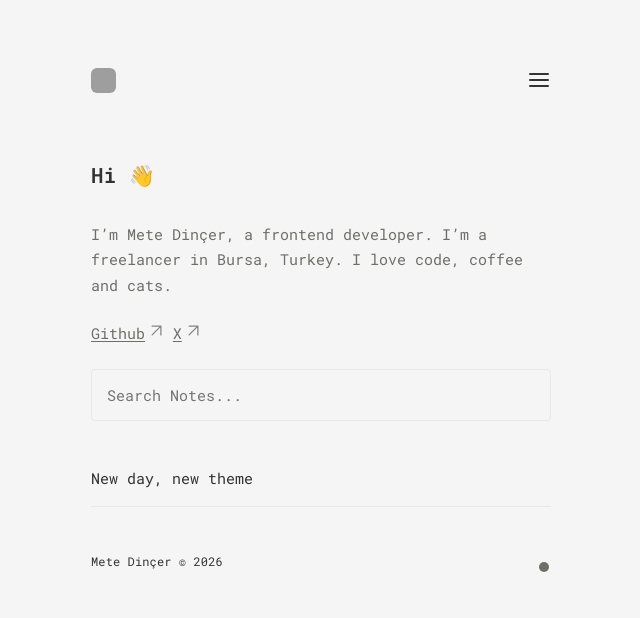
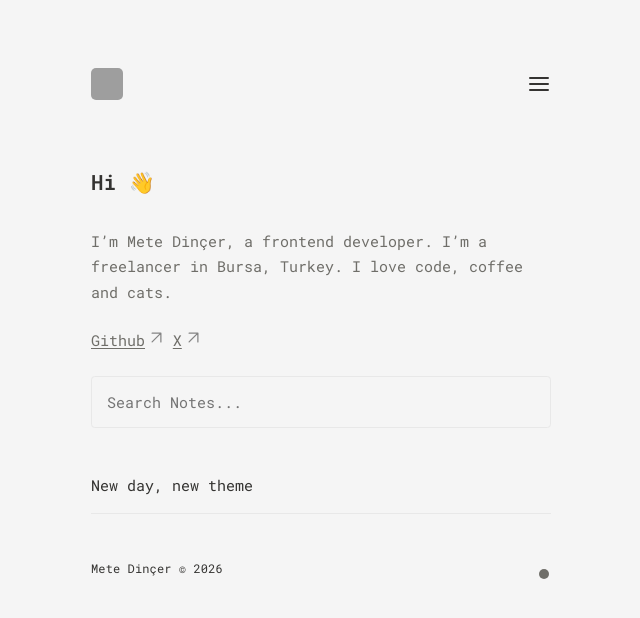
Before and after one commit to medincer/medincer.github.io, a Jekyll site: the page built from pages/index.md, in a window 1280 px wide. Shown: the top 618 px of the page, without its empty margins (319-959 px from the left). Built offline with Jekyll 4.4.1, drawn with Linux system fonts in a browser that asks for light colours; grey boxes are pictures that could not be loaded.

Commit message:
Adjust avatar image size and style in Nav.html
Updated the avatar image size and border radius in the navigation bar.

```diff
--- a/_includes/Nav.html
+++ b/_includes/Nav.html
@@ -1,7 +1,7 @@
 <nav class="nav">
   <div class="nav-left">
     <a href="{{ site.baseurl }}/">
-      <img src="https://avatars.githubusercontent.com/u/305893856?v=4" style="border-radius:6px" height="25" width="25"></img>
+      <img src="https://avatars.githubusercontent.com/u/305893856?v=4" style="border-radius:5px" height="32" width="32"></img>
     </a>
   </div>
 
```
